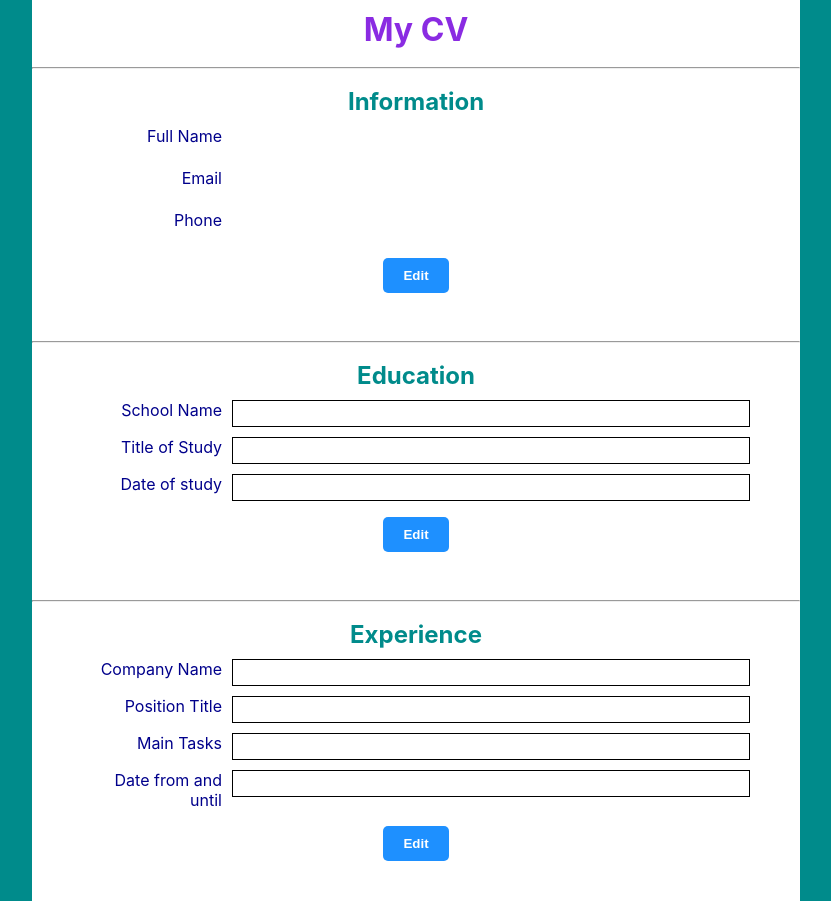
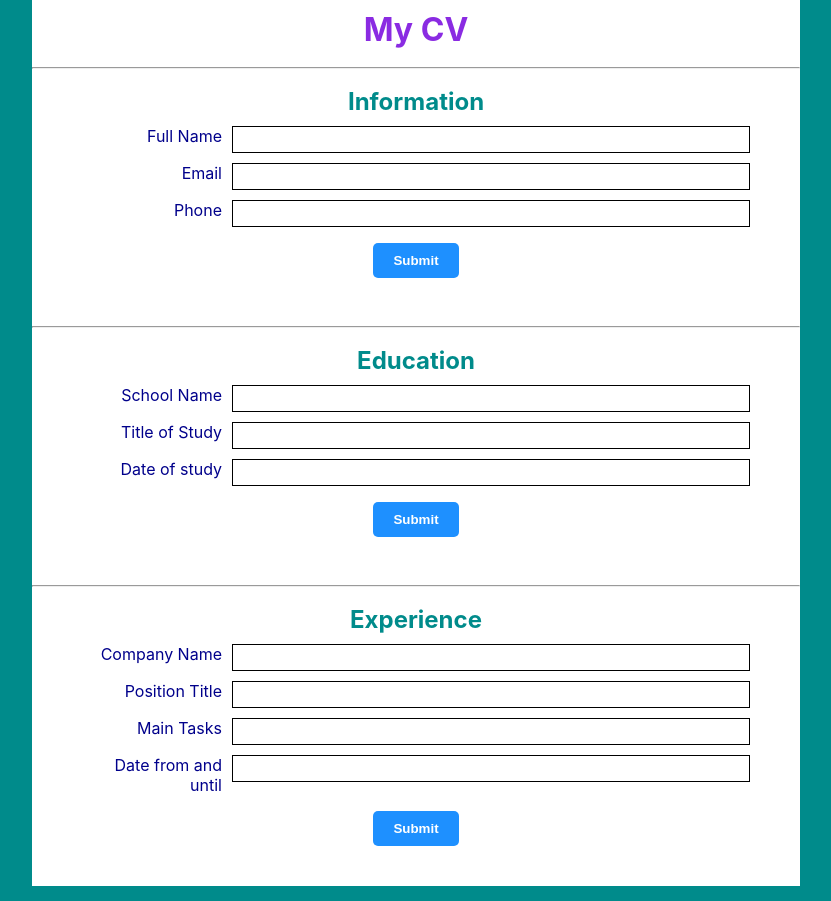
Before and after one commit to SonDo580/CV-application, a React (Create React App) app: page / in a window 1280 px wide. Shown: the whole page, without its empty margins (224-1055 px from the left). Built offline with nearby package versions, Linux system fonts and the light colour scheme.

Commit message:
Define editMode in child components' state

```diff
--- a/src/components/Education.js
+++ b/src/components/Education.js
@@ -1,6 +1,13 @@
 import React, { Component } from "react";
 
 class Education extends Component {
+  constructor() {
+    super();
+    this.state = {
+      editMode: true,
+    };
+  }
+
   render() {
     return (
       <form className="container">
@@ -22,7 +29,7 @@ class Education extends Component {
         </div>
 
         <p className="submitButtonContainer">
-          {this.props.editMode ? (
+          {this.state.editMode ? (
             <button onClick={this.submitSection}>Submit</button>
           ) : (
             <button>Edit</button>
--- a/src/components/Experience.js
+++ b/src/components/Experience.js
@@ -1,6 +1,13 @@
 import React, { Component } from "react";
 
 class Experience extends Component {
+  constructor() {
+    super();
+    this.state = {
+      editMode: true,
+    };
+  }
+
   render() {
     return (
       <form className="container">
@@ -27,7 +34,7 @@ class Experience extends Component {
         </div>
 
         <p className="submitButtonContainer">
-          {this.props.editMode ? (
+          {this.state.editMode ? (
             <button onClick={this.submitSection}>Submit</button>
           ) : (
             <button>Edit</button>
--- a/src/components/Infomation.js
+++ b/src/components/Infomation.js
@@ -1,13 +1,13 @@
 import React, { Component } from "react";
 
 class Information extends Component {
-  constructor(props) {
-    super(props);
+  constructor() {
+    super();
     this.state = {
       fullName: "",
       email: "",
       phone: "",
-      editMode: this.props.editMode,
+      editMode: true,
     };
   }
 
```
